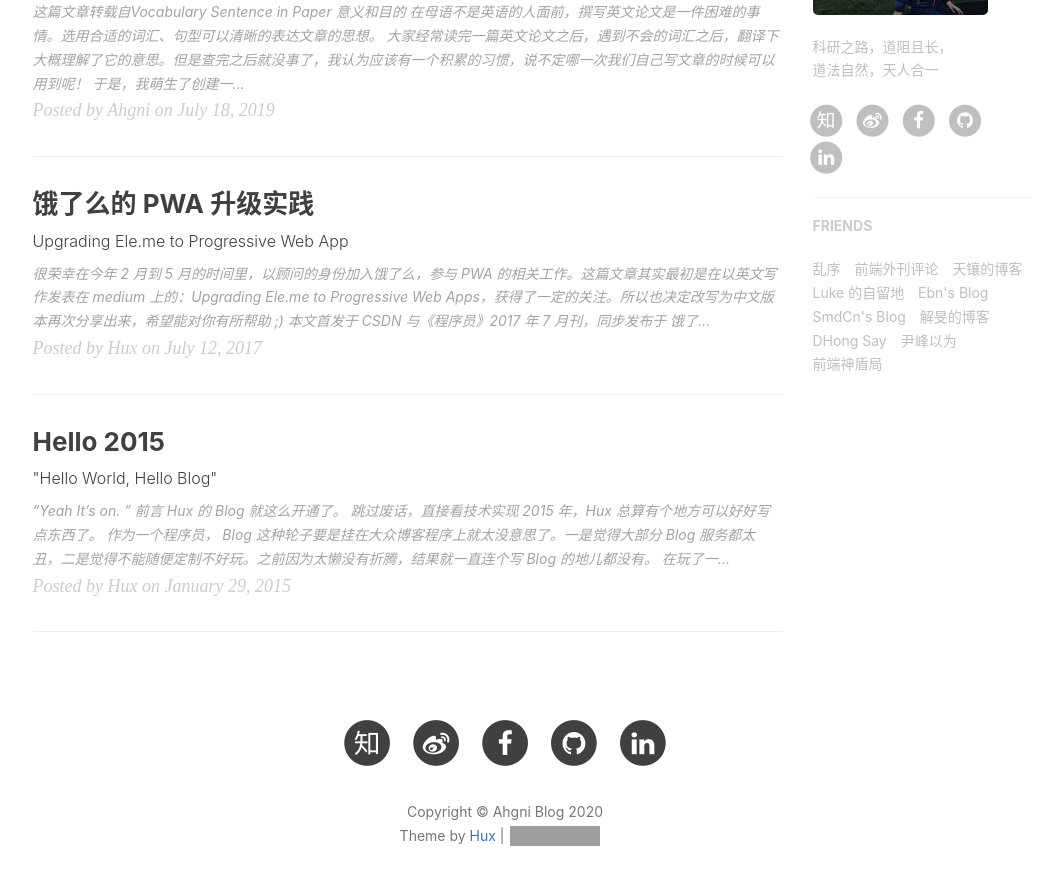
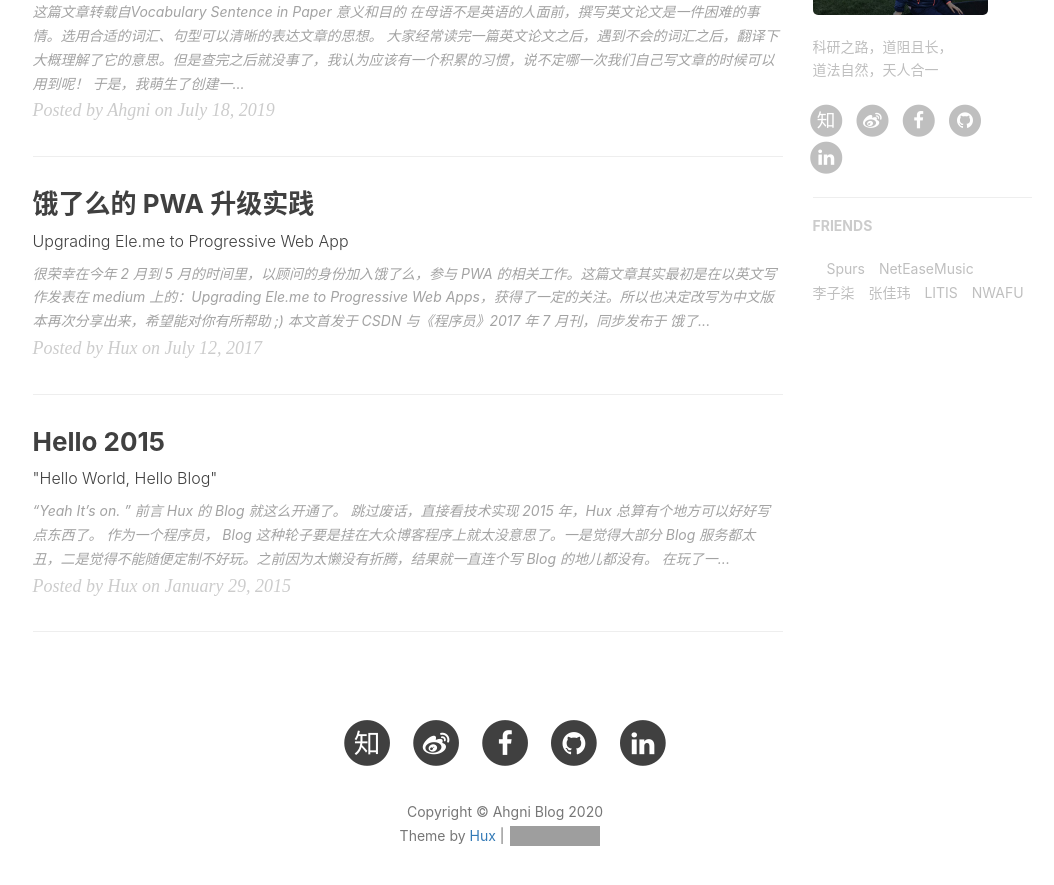
Before and after one commit to jizhang02/jizhang02.github.io, a Jekyll site: the page built from index.html, in a window 1280 px wide and 900 px high, scrolled down 742 px. Shown: the top 885 px of the window, without its empty margins (135-1189 px from the left). Built offline with Jekyll 4.4.1, drawn with Linux system fonts in a browser that asks for light colours; nearby versions of some CDN libraries; the list of posts is cut into pages by our own code; comment, search, counter and statistics services are not loaded; grey boxes are pictures that could not be loaded.

Commit message:
Update _config.yml

```diff
--- a/_config.yml
+++ b/_config.yml
@@ -89,34 +89,28 @@ friends: [
     #     title: "Su",
     #     href: "http://su.gallery/"
     # },{
-        title: "乱序",
-        href: "http://mida.re/"
+    #    title: "乱序",
+    #    href: "http://mida.re/"
+    #},{
+    #    title: "前端外刊评论",
+    #    href: "http://qianduan.guru/"
     },{
-        title: "前端外刊评论",
-        href: "http://qianduan.guru/"
+        title: "Spurs",
+        href: "https://www.nba.com/spurs/"
     },{
-        title: "天镶的博客",
-        href: "http://lingyu.wang/"
+        title: "NetEaseMusic",
+        href: "https://music.163.com/"
     },{
-        title: "Luke 的自留地",
-        href: "http://hmqk1995.github.io"
+        title: "李子柒",
+        href: "https://www.weibo.com/mianyangdanshen?is_hot=1"
     },{
-        title: "Ebn's Blog",
-        href: "http://ebnbin.com/"
+        title: "张佳玮",
+        href: "https://www.zhihu.com/people/zhang-jia-wei"
     },{
-        title: "SmdCn's Blog",
-        href: "http://blog.smdcn.net"
+        title: "LITIS",
+        href: "https://www.insa-rouen.fr/en/recherche/laboratoires/litis"
     },{
-        title: "解旻的博客",
-        href: "http://xieminis.me/"
-    },{
-        title: "DHong Say",
-        href: "http://dhong.co"
-    },{
-        title: "尹峰以为",
-        href: "http://ingf.github.io/"
-    },{
-        title: "前端神盾局",
-        href: "http://wepiaofei.github.io/blog/"
+        title: "NWAFU",
+        href: "https://en.nwsuaf.edu.cn/"
     }
 ]
```
